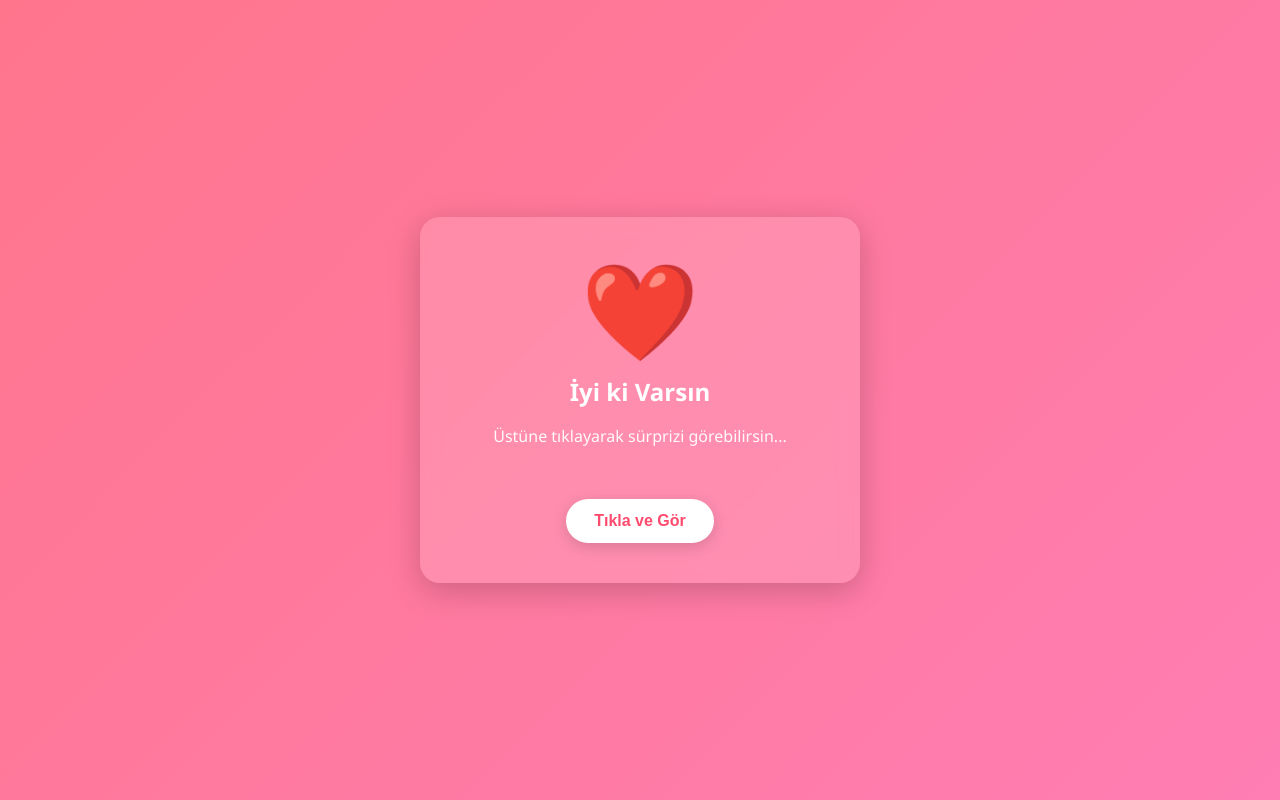
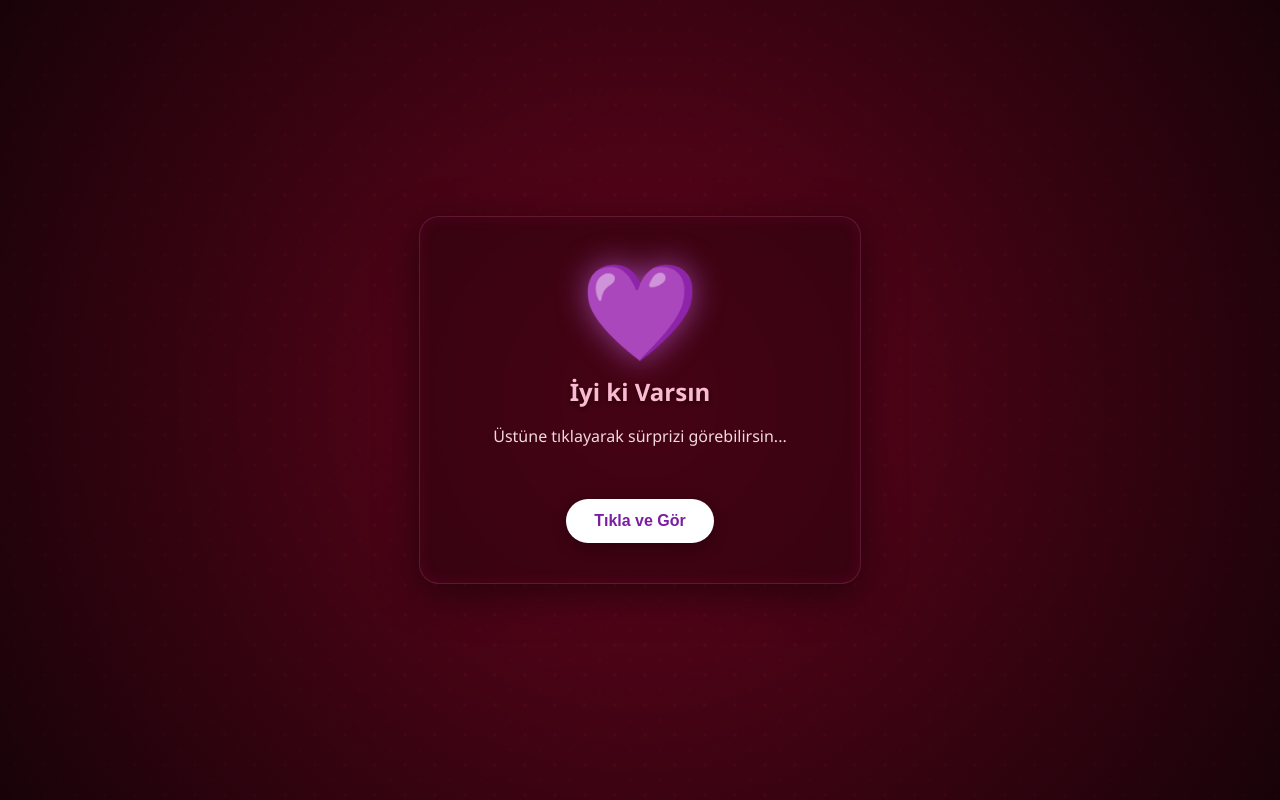
Before and after one commit to mertbngl012/mertbngl012.github.io, a plain HTML site: page index.html in a window 1280 px wide. Drawn offline with Linux system fonts and the light colour scheme.

Commit message:
Change heart color and update styles in index.html

```diff
--- a/index.html
+++ b/index.html
@@ -3,12 +3,19 @@
 <head>
     <meta charset="UTF-8">
     <meta name="viewport" content="width=device-width, initial-scale=1.0">
-    <title>Sana Özel ❤️</title>
+    <title>Sana Özel 💜</title>
     <style>
         body {
             margin: 0;
             padding: 0;
-            background: linear-gradient(135deg, #ff758c, #ff7eb3);
+            /* Derin bordo taban ve lüks çiçek işlemeli/dantelli zarif bir doku efekti */
+            background-color: #3b0917;
+            background-image:
+                radial-gradient(circle at 50% 50%, rgba(128, 0, 32, 0.6) 0%, rgba(20, 2, 7, 0.9) 100%),
+                radial-gradient(rgba(180, 40, 80, 0.25) 2px, transparent 2px),
+                radial-gradient(rgba(140, 20, 50, 0.2) 2px, transparent 2px);
+            background-size: 100% 100%, 30px 30px, 30px 30px;
+            background-position: 0 0, 0 0, 15px 15px;
             font-family: 'Segoe UI', Tahoma, Geneva, Verdana, sans-serif;
             display: flex;
             justify-content: center;
@@ -20,11 +27,12 @@
         }
 
         .container {
-            background: rgba(255, 255, 255, 0.15);
+            background: rgba(45, 5, 15, 0.55);
+            border: 1px solid rgba(255, 105, 180, 0.2);
             padding: 40px 30px;
             border-radius: 20px;
-            backdrop-filter: blur(10px);
-            box-shadow: 0 8px 32px rgba(0, 0, 0, 0.2);
+            backdrop-filter: blur(12px);
+            box-shadow: 0 10px 40px rgba(0, 0, 0, 0.5), inset 0 0 15px rgba(255, 20, 147, 0.1);
             max-width: 380px;
             width: 85%;
             animation: fadeIn 1s ease-in-out;
@@ -34,6 +42,8 @@
 
         .heart {
             font-size: 75px;
+            /* Mor Kalp Rengi Efekti */
+            filter: drop-shadow(0 0 12px rgba(186, 85, 211, 0.7));
             animation: heartbeat 1.2s infinite;
             cursor: pointer;
             margin-bottom: 15px;
@@ -52,6 +62,8 @@
             font-size: 24px;
             margin-bottom: 12px;
             font-weight: 600;
+            color: #f8bbd0;
+            text-shadow: 0 2px 4px rgba(0,0,0,0.4);
         }
 
         p {
@@ -60,11 +72,12 @@
             margin-bottom: 25px;
             opacity: 0.95;
             min-height: 50px;
+            color: #fce4ec;
         }
 
         .btn {
             background-color: #fff;
-            color: #ff4b6e;
+            color: #7b1fa2;
             border: none;
             padding: 13px 28px;
             font-size: 16px;
@@ -72,11 +85,11 @@
             border-radius: 30px;
             cursor: pointer;
             transition: all 0.3s ease;
-            box-shadow: 0 4px 15px rgba(0,0,0,0.15);
+            box-shadow: 0 4px 15px rgba(0,0,0,0.3);
         }
 
         .btn:hover {
-            background-color: #ff4b6e;
+            background-color: #ba68c8;
             color: #fff;
             transform: translateY(-2px);
         }
@@ -117,7 +130,7 @@
             bottom: 10px;
             width: 8px;
             height: 0;
-            background: linear-gradient(to top, #2d6a4f, #52b788);
+            background: linear-gradient(to top, #1b4332, #40916c);
             border-radius: 4px;
             animation: growStem 1.2s ease-out forwards;
         }
@@ -126,7 +139,7 @@
             position: absolute;
             width: 45px;
             height: 25px;
-            background: #40916c;
+            background: #2d6a4f;
             border-radius: 0 50% 0 50%;
             opacity: 0;
         }
@@ -146,7 +159,7 @@
             animation: growLeafRight 0.8s ease-out 1s forwards;
         }
 
-        /* Çiçek Başlığı ve Taç Yapraklar */
+        /* Çiçek Başlığı ve Taç Yapraklar (Mor/Lila Tonlarında) */
         .bloom {
             position: absolute;
             top: 35px;
@@ -161,7 +174,7 @@
             position: absolute;
             width: 48px;
             height: 75px;
-            background: radial-gradient(circle at 50% 20%, #ffccd5, #ff4d6d 70%, #c9184a);
+            background: radial-gradient(circle at 50% 20%, #e1bee7, #ab47bc 70%, #6a1b9a);
             border-radius: 50% 50% 50% 50% / 60% 60% 40% 40%;
             transform-origin: bottom center;
             bottom: 50%;
@@ -192,6 +205,8 @@
             margin-top: 10px;
             font-size: 20px;
             font-weight: bold;
+            color: #f3e5f5;
+            text-shadow: 0 2px 5px rgba(0,0,0,0.5);
             opacity: 0;
             animation: fadeIn 1s ease 2.3s forwards;
         }
@@ -219,7 +234,7 @@
     <div class="container">
         <!-- Mesaj Ekranı -->
         <div id="card-content">
-            <div class="heart" onclick="nextStep()">❤️</div>
+            <div class="heart" onclick="nextStep()">💜</div>
             <h1 id="title">İyi ki Varsın</h1>
             <p id="message">Üstüne tıklayarak sürprizi görebilirsin...</p>
             <button class="btn" id="action-btn" onclick="nextStep()">Tıkla ve Gör</button>
@@ -241,7 +256,7 @@
                     <div class="center-dot"></div>
                 </div>
             </div>
-            <div class="gift-note">Bu çiçek senin için güzelim 🌸❤️</div>
+            <div class="gift-note">Bu çiçek senin için güzelim 🌸💜</div>
         </div>
     </div>
 
@@ -249,7 +264,7 @@
         const messages = [
             { title: "Seninle Her An...", text: "Dünyanın en güzel ve en değerli insanısın. İyi ki hayatımdasın! 🥰" },
             { title: "Birlikte Çok Güzeliz", text: "Gülüşün her şeye bedel. Seni çok ama çok seviyorum! ✨" },
-            { title: "Sonsuza Kadar...", text: "Seninle geçirdiğim her saniye paha biçilemez. ❤️" }
+            { title: "Sonsuza Kadar...", text: "Seninle geçirdiğim her saniye paha biçilemez. 💜" }
         ];
 
         let index = -1;
```
